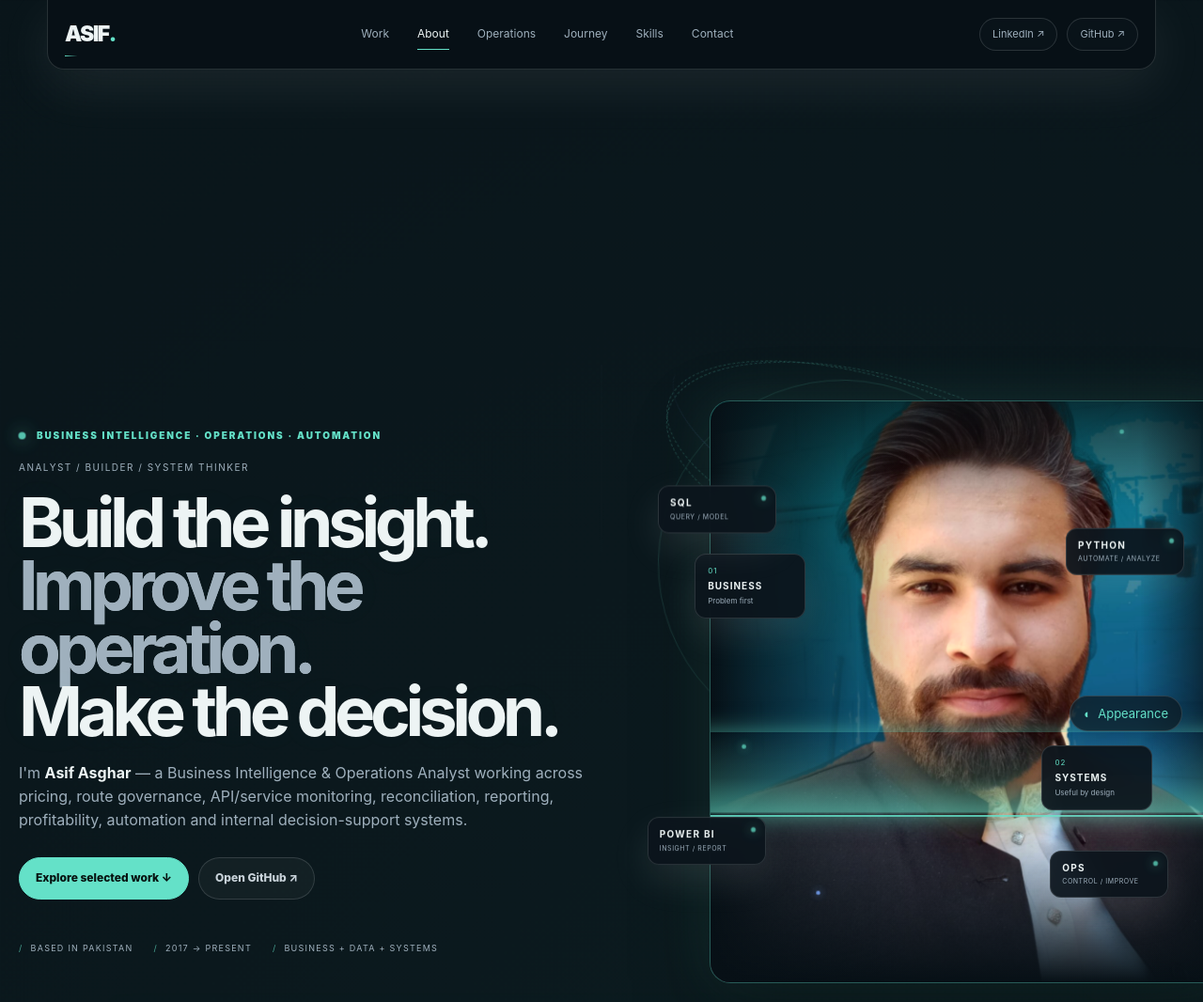
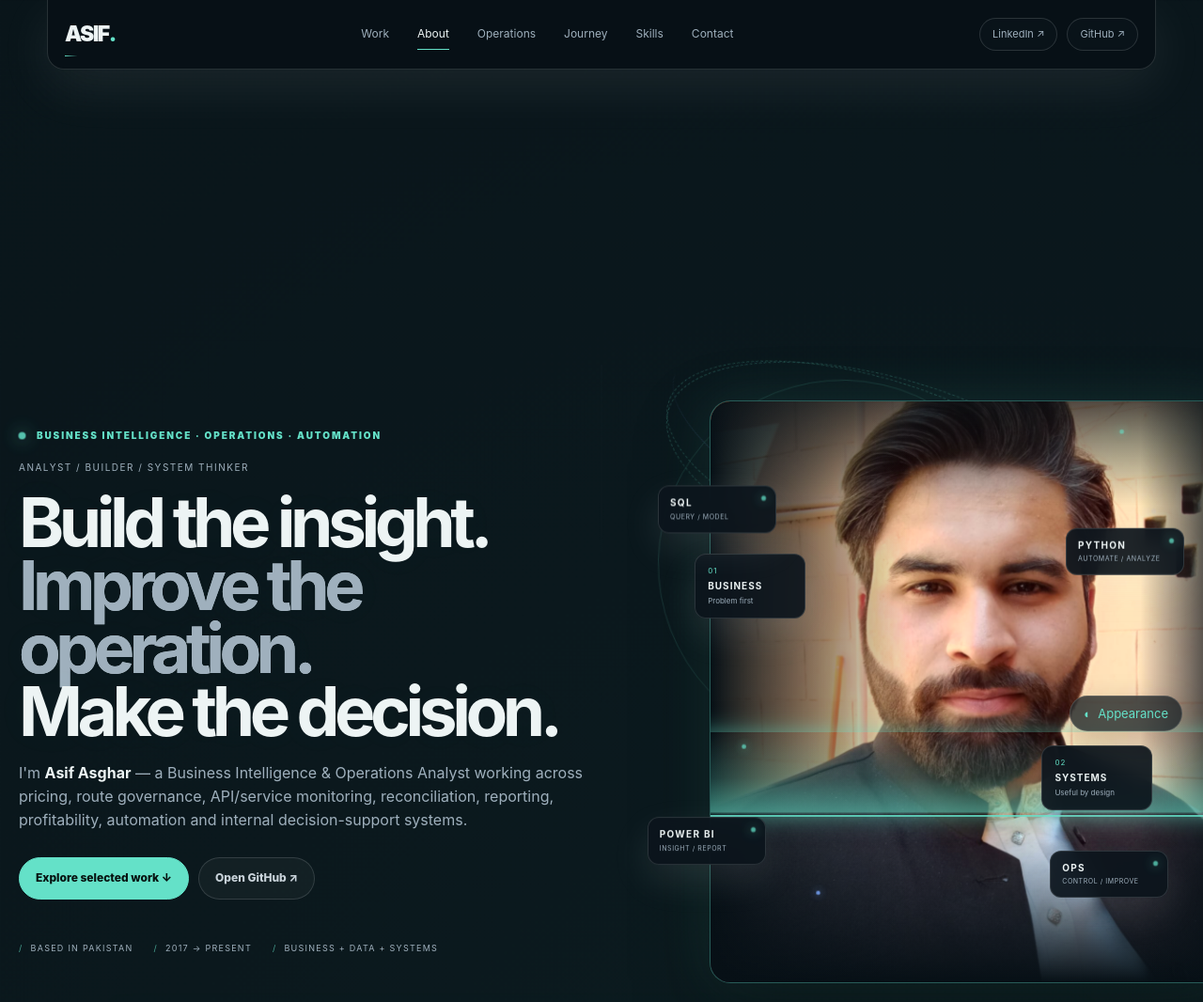
Before and after one commit to asifasgharrr/asif-asghar-portfolio, a Flask app: page / in a window 1280 px wide. Shown: the top 1066 px of the page at 94% size. Run offline with Flask 3, Linux system fonts and the light colour scheme.

Commit message:
Restore original hero photo background
Co-Authored-By: Claude Haiku 5.5 <noreply@anthropic.com>
Claude-Session: https://claude.ai/code/session_0198wfi4hvmfVVLsp9Q7zNDr

```diff
--- a/templates/index.html
+++ b/templates/index.html
@@ -38,7 +38,7 @@
       <span class="tech-ring" aria-hidden="true"></span>
       <span class="tech-dot d1" aria-hidden="true"></span><span class="tech-dot d2" aria-hidden="true"></span><span class="tech-dot d3" aria-hidden="true"></span><span class="tech-dot d4" aria-hidden="true"></span><span class="tech-dot d5" aria-hidden="true"></span><span class="tech-dot d6" aria-hidden="true"></span>
       <span class="tech-grid" aria-hidden="true"></span><span class="tech-scan" aria-hidden="true"></span>
-      <img class="hero-portrait tech-cutout" src="{{ url_for('static', filename='assets/asif-profile-tech.jpg') }}" alt="Asif Asghar">
+      <img class="hero-portrait tech-cutout" src="{{ url_for('static', filename='assets/asif-profile.jpeg') }}" alt="Asif Asghar">
       <span class="tech-corners" aria-hidden="true"></span>
       <div class="portrait-badge"><span>OPERATIONS</span><b>×</b><span>ANALYTICS</span><b>×</b><span>INTELLIGENCE</span></div>
     </div>
```
Also changed, not shown: static/assets/asif-profile-tech.jpg (deleted).
